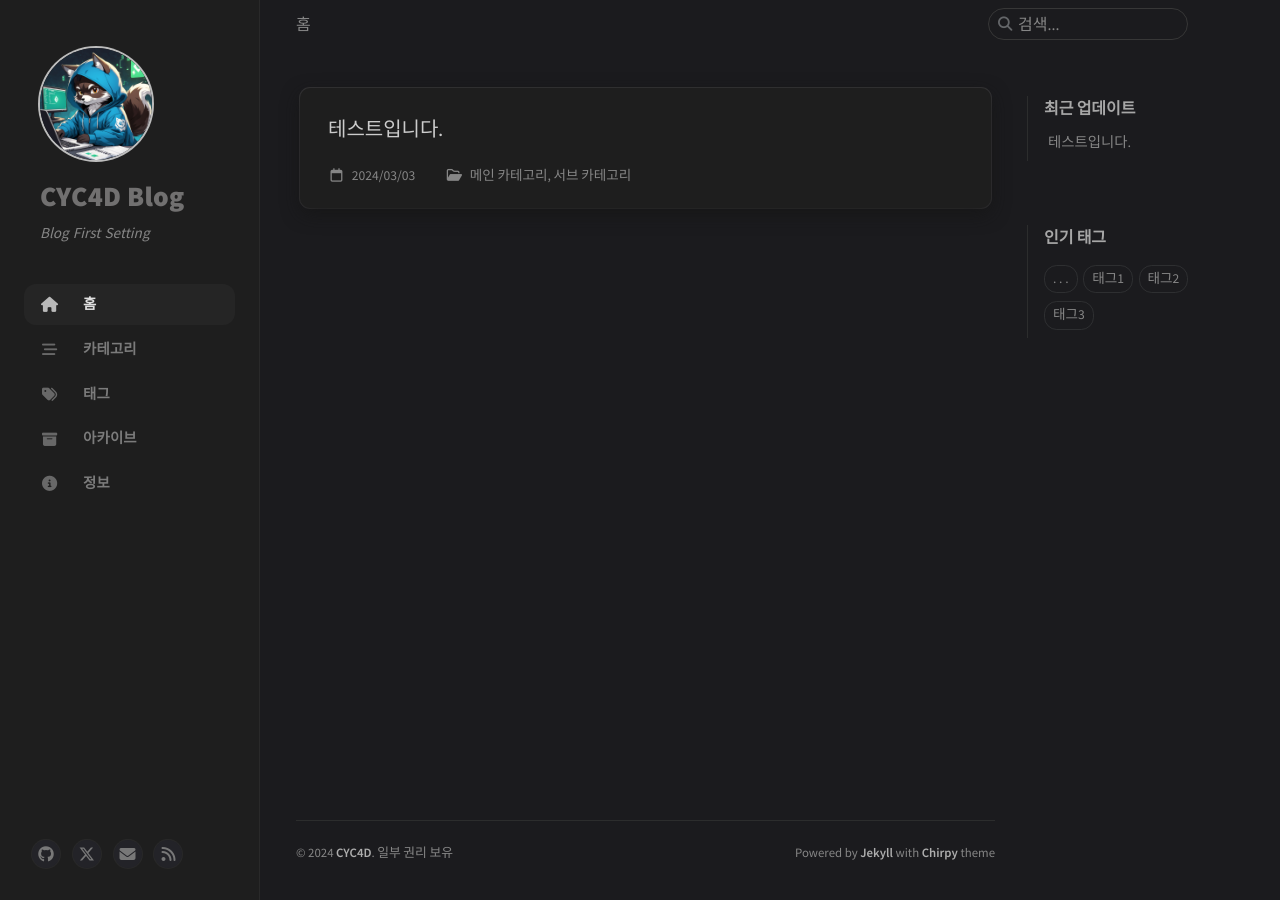
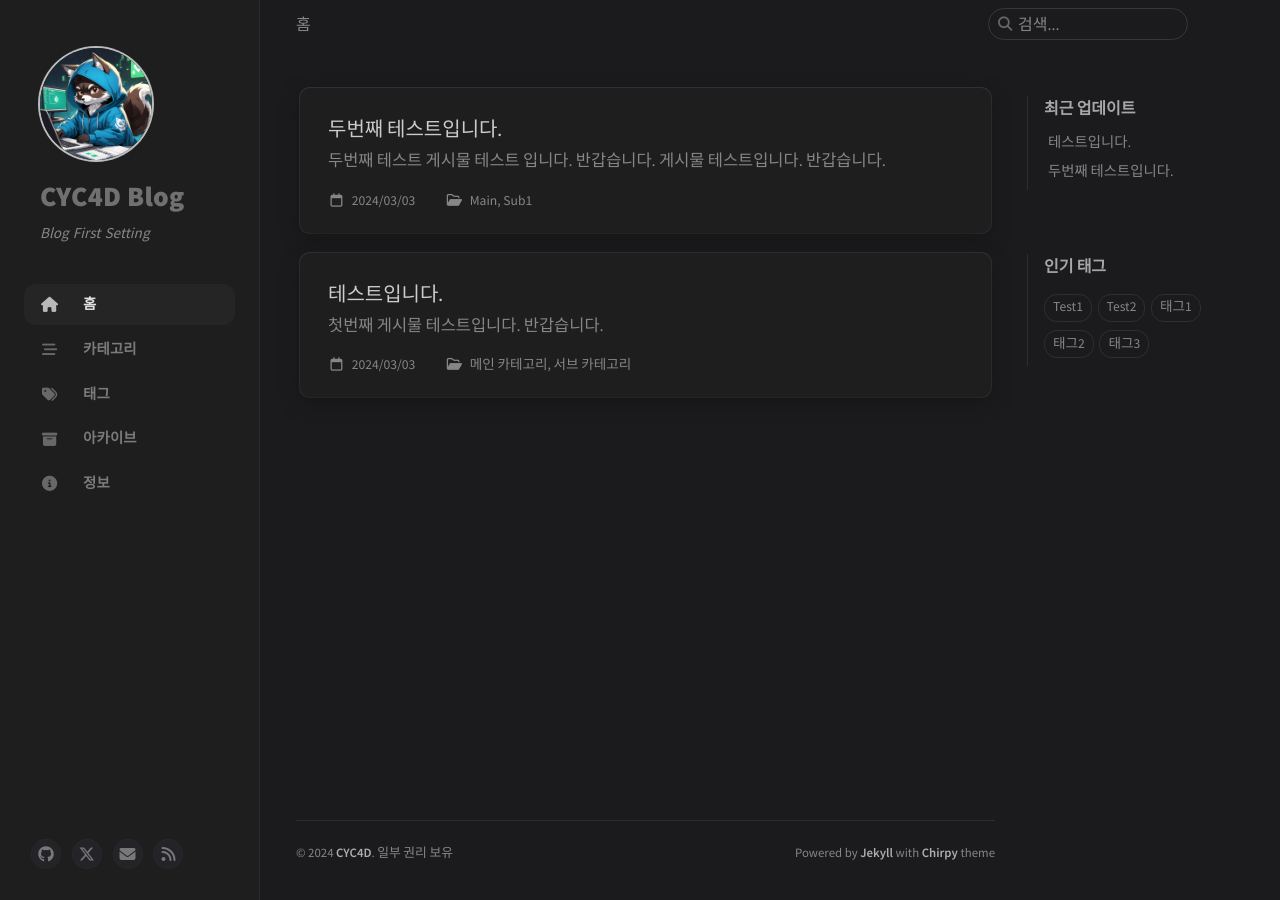
Before and after one commit to CYC4D/CYC4D.github.io, a Jekyll site: the page built from index.markdown, in a window 1280 px wide. Built offline with Jekyll 4.4.1, drawn with Linux system fonts in a browser that asks for light colours; cached includes are drawn as plain includes.

Commit message:
test second post

```diff
--- a/_posts/2024-03-03-First_test.md
+++ b/_posts/2024-03-03-First_test.md
@@ -3,12 +3,7 @@ title: 테스트입니다.
 date: YYYY-MM-DD HH:MM:SS +09:00
 categories: [메인 카테고리, 서브 카테고리]
 tags:
-  [
-    태그1,
-    태그2,
-    태그3,
-    .
-    .
-    .
-  ]
+  [태그1,태그2,태그3]
 ---
+첫번째 게시물 테스트입니다.<br>
+반갑습니다.
--- /dev/null
+++ b/_posts/2024-03-03-Second_test.md
@@ -0,0 +1,13 @@
+---
+title: 두번째 테스트입니다.
+date: YYYY-MM-DD HH:MM:SS +09:00
+categories: [Main, Sub1]
+tags:
+  [Test1,Test2]
+---
+# 두번째 테스트 게시물
+## 테스트 입니다.
+### 반갑습니다.
+
+게시물 테스트입니다.<br>
+반갑습니다. <br>
```
